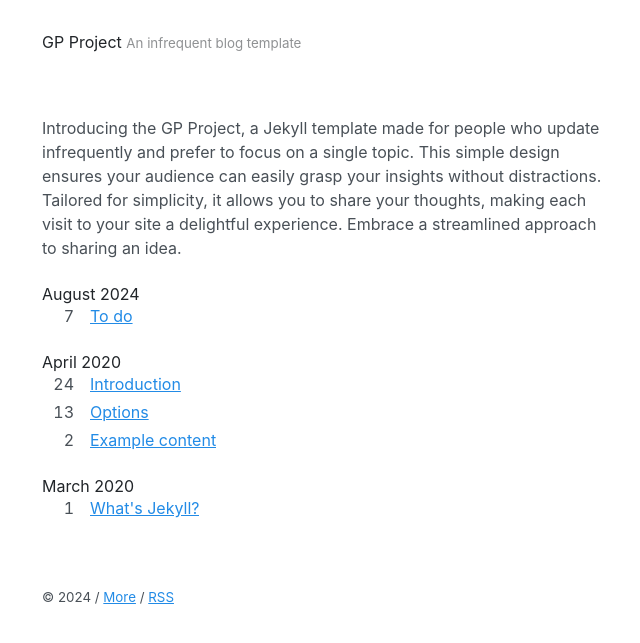
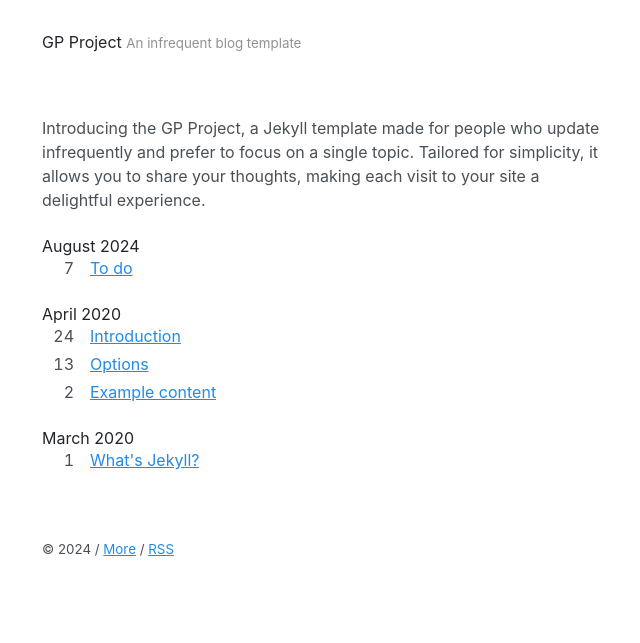
Before and after one commit to akmolteni/gp, a Jekyll site: the page built from index.html, in a window 1280 px wide. Shown: the top 643 px of the page, without its empty margins (318-958 px from the left). Built offline with Jekyll 4.4.1, drawn with Linux system fonts in a browser that asks for light colours; the list of posts is cut into pages by our own code.

Commit message:
Update index.html

```diff
--- a/index.html
+++ b/index.html
@@ -3,10 +3,8 @@ layout: toc
 title: Home
 ---
 <p>Introducing the GP Project, a Jekyll template made for people who update infrequently
-  and prefer to focus on a single topic. This simple design ensures your audience can
-  easily grasp your insights without distractions. Tailored for simplicity, it allows
-  you to share your thoughts, making each visit to your site a delightful experience.
-  Embrace a streamlined approach to sharing an idea.</p>
+  and prefer to focus on a single topic. Tailored for simplicity, it allows
+  you to share your thoughts, making each visit to your site a delightful experience.</p>
 
 {% assign postsByYearMonth = site.posts | group_by_exp: "post", "post.date | date: '%B %Y'" %}
 {% for yearMonth in postsByYearMonth %}
```
